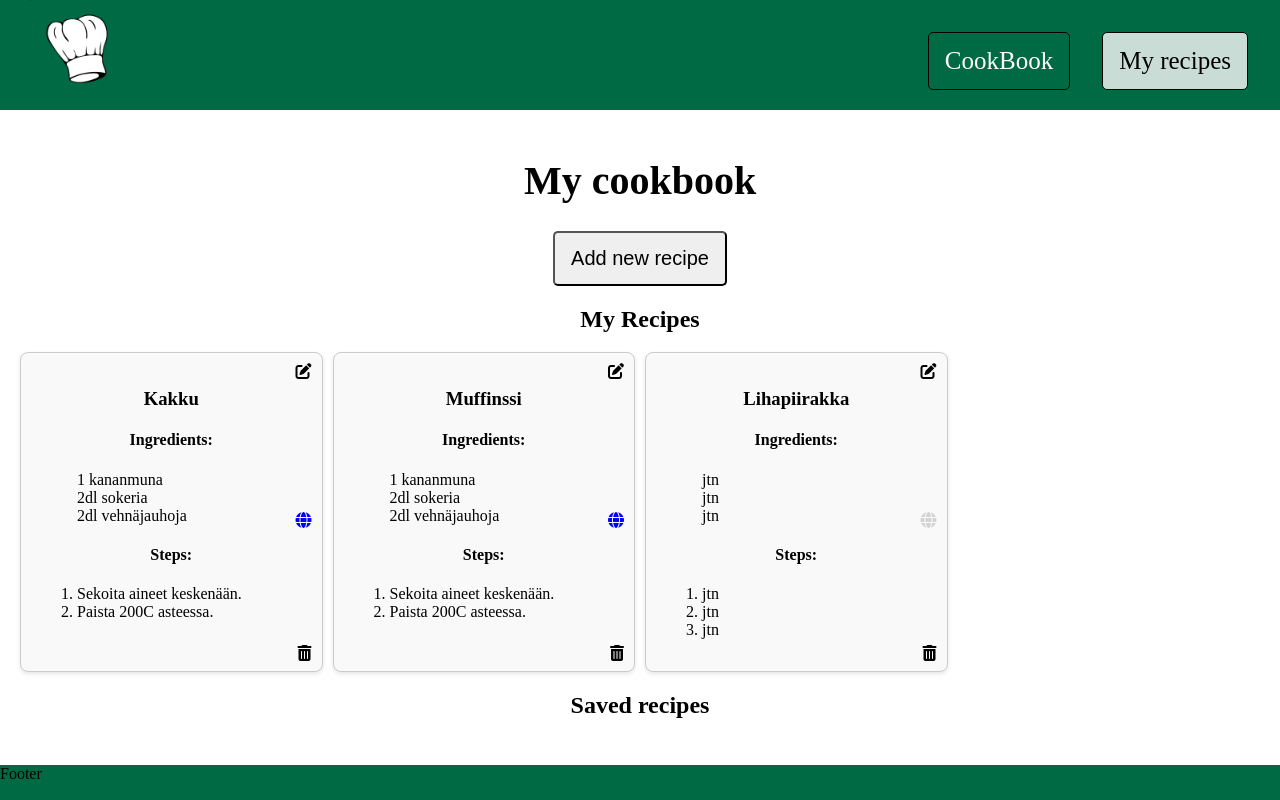
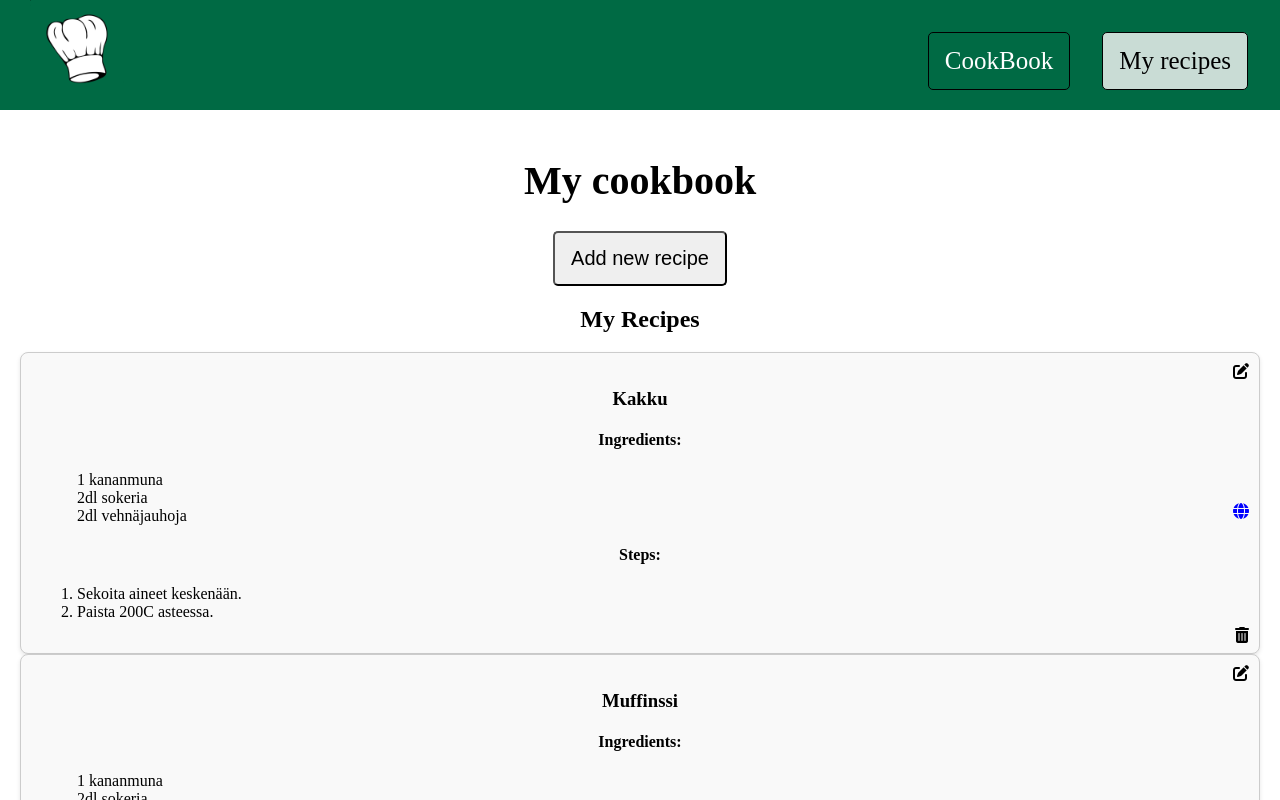
Before and after one commit to Metsittynyt/cookBook, a Vue app: page /cookbook in a window 1280 px wide. Shown: the top 800 px of the page. Built offline with nearby package versions, Linux system fonts and the light colour scheme; data requests are answered from the project's data file.

Commit message:
change name

```diff
--- a/src/assets/styles.css
+++ b/src/assets/styles.css
@@ -187,7 +187,7 @@ button {
     box-sizing: border-box;
 }
 
-.MyRecipesGrid {
+.RecipesGrid {
     display: grid;
     grid-gap: 10px;
     grid-template-columns: repeat(auto-fill, minmax(300px, 1fr));
```
